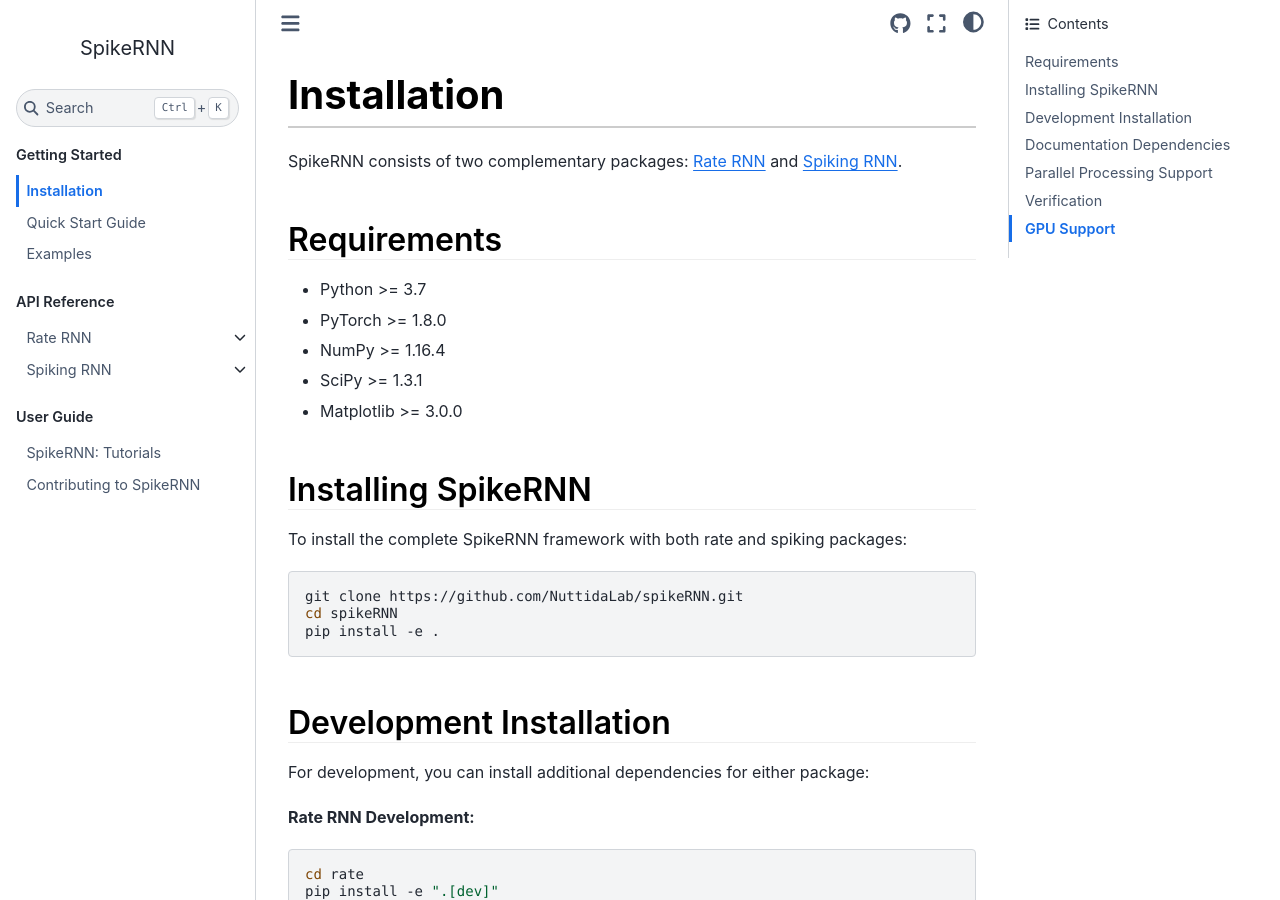
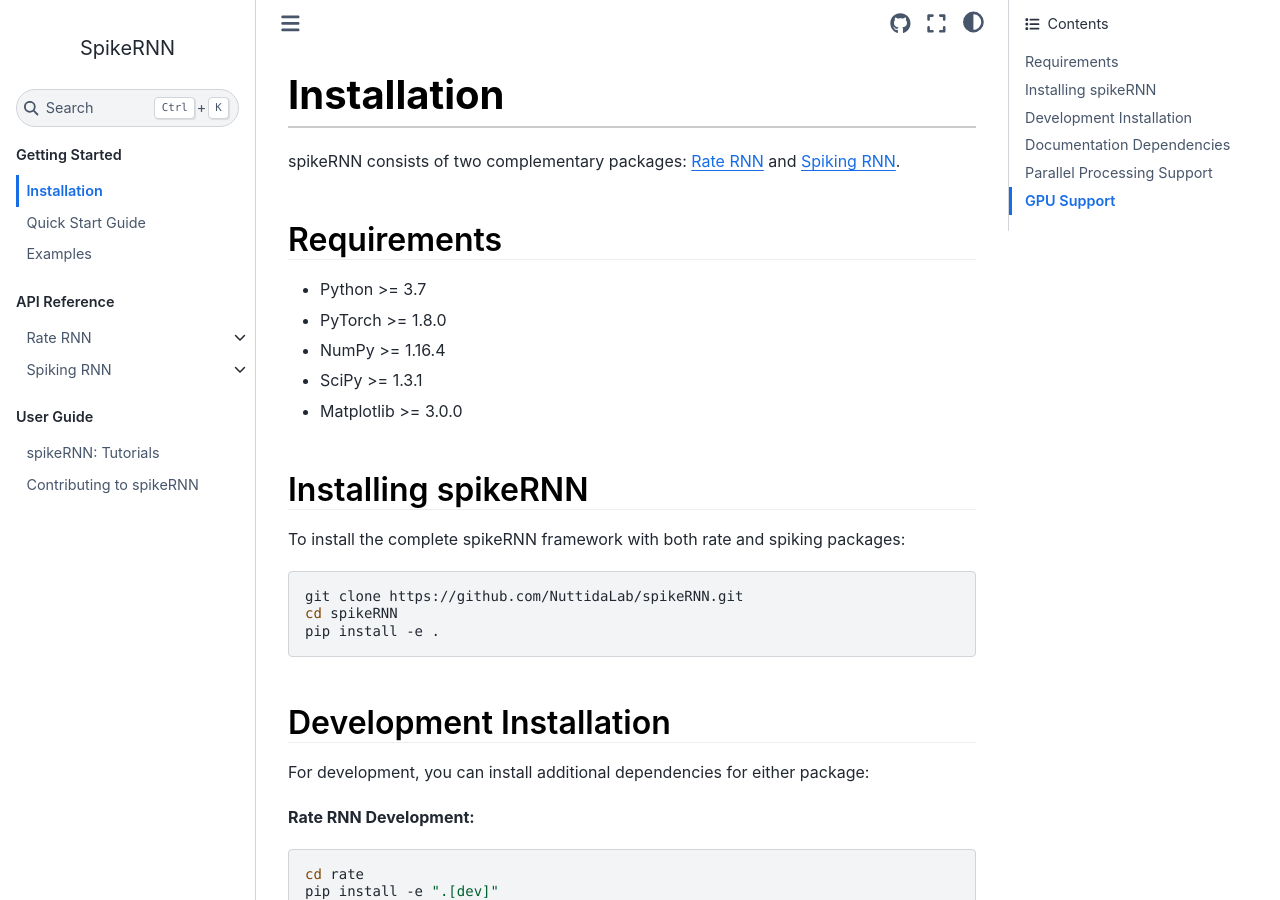
Before and after one commit to NuttidaLab/spikeRNN, a Sphinx documentation site: the page built from docs/installation.rst, in a window 1280 px wide and 900 px high. Built offline with Sphinx 7.4.7 and the Sphinx Book theme 1.1.4, drawn with Linux system fonts in a browser that asks for light colours; some of the changed text lies outside the part shown.

```diff
--- a/docs/installation.rst
+++ b/docs/installation.rst
@@ -1,7 +1,7 @@
 Installation
 ============
 
-SpikeRNN consists of two complementary packages: :doc:`api/rate/index` and :doc:`api/spiking/index`.
+spikeRNN consists of two complementary packages: :doc:`api/rate/index` and :doc:`api/spiking/index`.
 
 Requirements
 ----------------------------------------------------------------------
@@ -12,10 +12,10 @@ Requirements
 * SciPy >= 1.3.1
 * Matplotlib >= 3.0.0
 
-Installing SpikeRNN
+Installing spikeRNN
 ----------------------------------------------------------------------
 
-To install the complete SpikeRNN framework with both rate and spiking packages:
+To install the complete spikeRNN framework with both rate and spiking packages:
 
 .. code-block:: bash
 
@@ -80,25 +80,6 @@ This will install:
 * joblib >= 1.0
 * multiprocess >= 0.70
 
-Verification
-----------------------------------------------------------------------
-
-To verify your installation, you can run:
-
-.. code-block:: python
-
-   import spikeRNN
-   spikeRNN.check_packages()
-
-This will show which packages are available:
-
-.. code-block:: text
-
-   SpikeRNN Package Status:
-   ==============================
-        rate: ✓ Available
-     spiking: ✓ Available
-
 GPU Support
 ----------------------------------------------------------------------
 
--- a/setup.py
+++ b/setup.py
@@ -2,7 +2,7 @@
 # -*- coding: utf-8 -*-
 
 """
-Setup script for the SpikeRNN package - Unified Rate and Spiking Neural Networks
+Setup script for the spikeRNN package - Unified Rate and Spiking Neural Networks
 
 This setup script allows both the rate and spiking packages to be installed together
 as a unified Python package, enabling users to import both modules after a single install.
```
Also changed, not shown: docs/contributing.rst (+4 -4 lines), docs/tutorials.ipynb.
